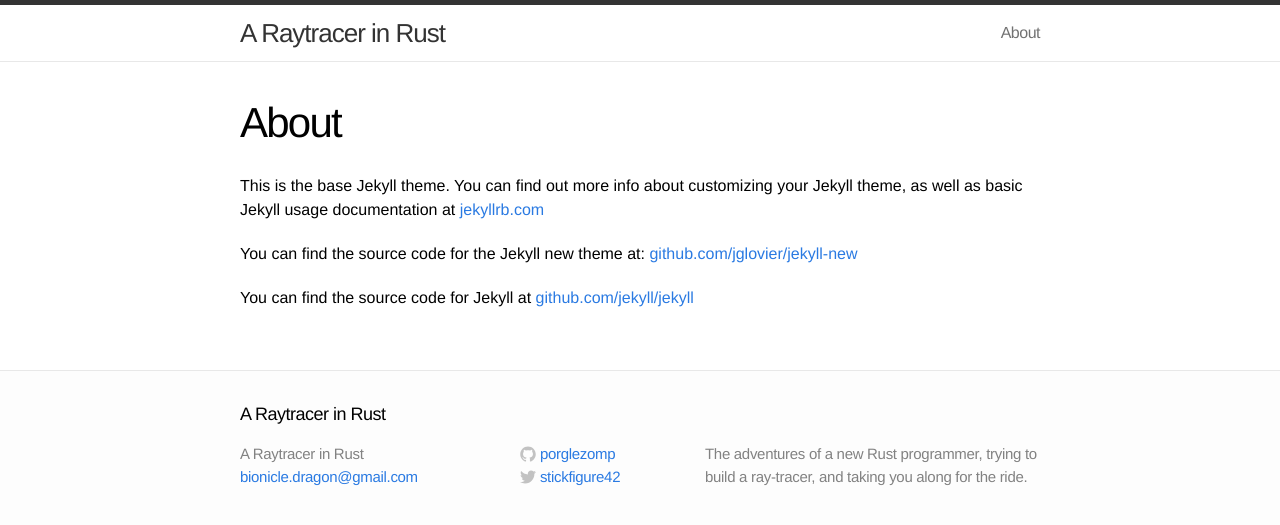
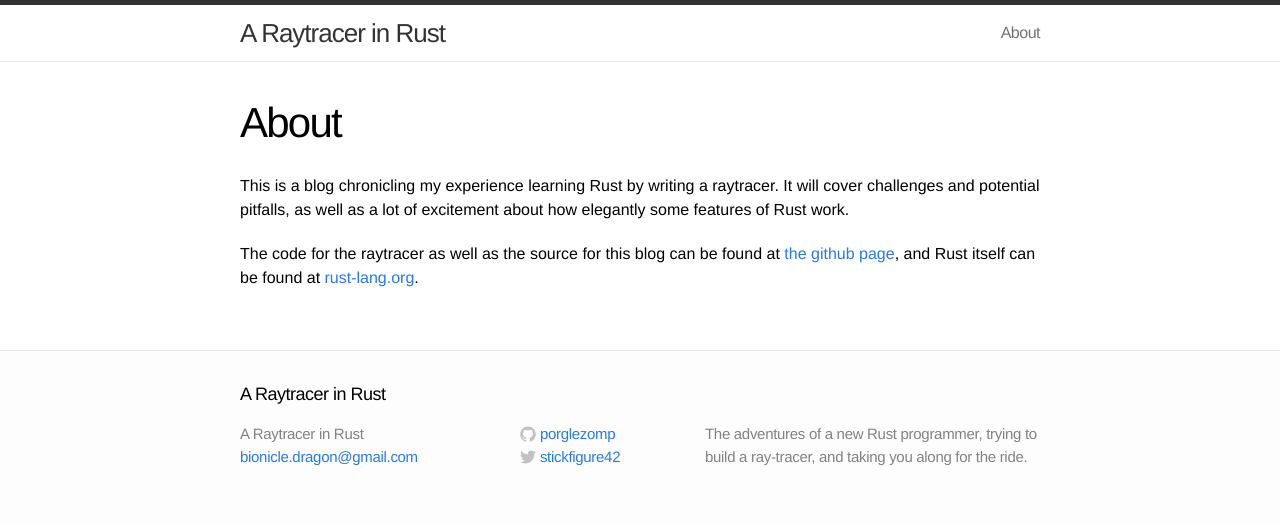
Before and after one commit to porglezomp/rust-raytracer, a Jekyll site: the page built from about.md, in a window 1280 px wide. Shown: the top 525 px of the page. Built offline with Jekyll 4.4.1, drawn with Linux system fonts in a browser that asks for light colours; Markdown is read by kramdown in place of the engine named in the settings.

Commit message:
Add about page

```diff
--- a/about.md
+++ b/about.md
@@ -4,8 +4,6 @@ title: About
 permalink: /about/
 ---
 
-This is the base Jekyll theme. You can find out more info about customizing your Jekyll theme, as well as basic Jekyll usage documentation at [jekyllrb.com](http://jekyllrb.com/)
+This is a blog chronicling my experience learning Rust by writing a raytracer. It will cover challenges and potential pitfalls, as well as a lot of excitement about how elegantly some features of Rust work.
 
-You can find the source code for the Jekyll new theme at: [github.com/jglovier/jekyll-new](https://github.com/jglovier/jekyll-new)
-
-You can find the source code for Jekyll at [github.com/jekyll/jekyll](https://github.com/jekyll/jekyll)
+The code for the raytracer as well as the source for this blog can be found at [the github page](https://github.com/porglezomp/rust-raytracer), and Rust itself can be found at [rust-lang.org](http://rust-lang.org).
```
